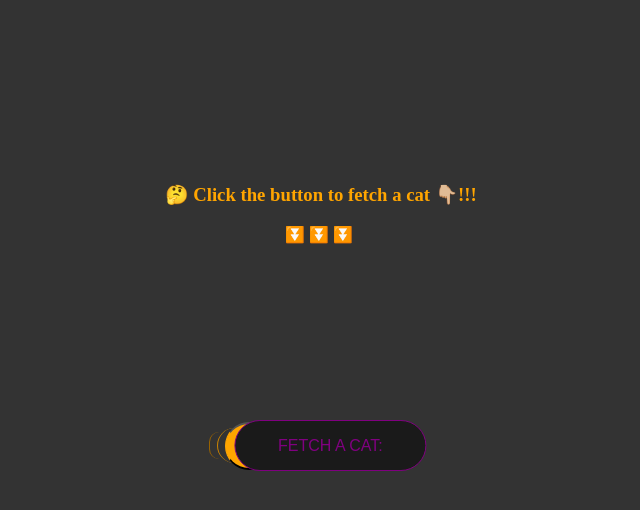
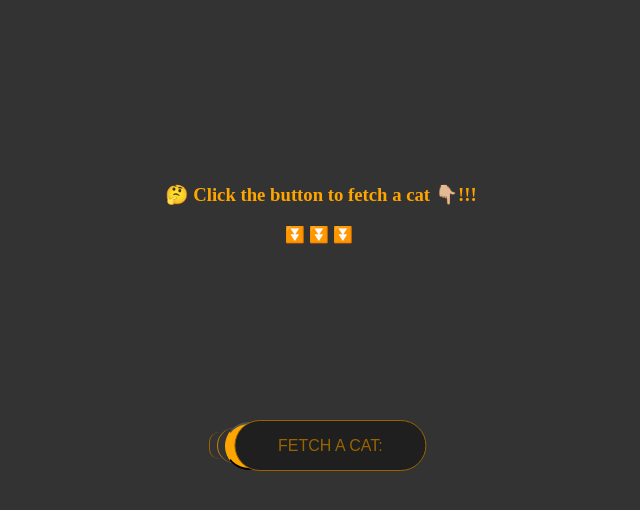
Before and after one commit to AlphaKappa44/asyncAwaitApi, a plain HTML site: page index.html in a window 1280 px wide. In both pictures the pointer is over the element "FETCH A CAT:". Shown: the whole page, without its empty margins (319-959 px from the left). Drawn offline with Linux system fonts and the light colour scheme.

Commit message:
fixed style

```diff
--- a/style.css
+++ b/style.css
@@ -1,5 +1,3 @@
-
-
 body {
     display: flex;
     flex-direction: column;
@@ -39,7 +37,7 @@ button {
     position: relative;
     margin-top: 0.8em;
     cursor: pointer;
-    background-color: rgb(255, 165, 0);;
+    background-color: rgb(255, 165, 0);
 
 }
 
@@ -68,8 +66,8 @@ button::before {
 
 button:hover span {
     transform: translateX(0.15em);
-    color: #f0f;
-    filter: brightness(0.5);
+    color: rgb(255, 165, 0,8);
+    filter: brightness(0.6);
 }
 
 button::after {
```
